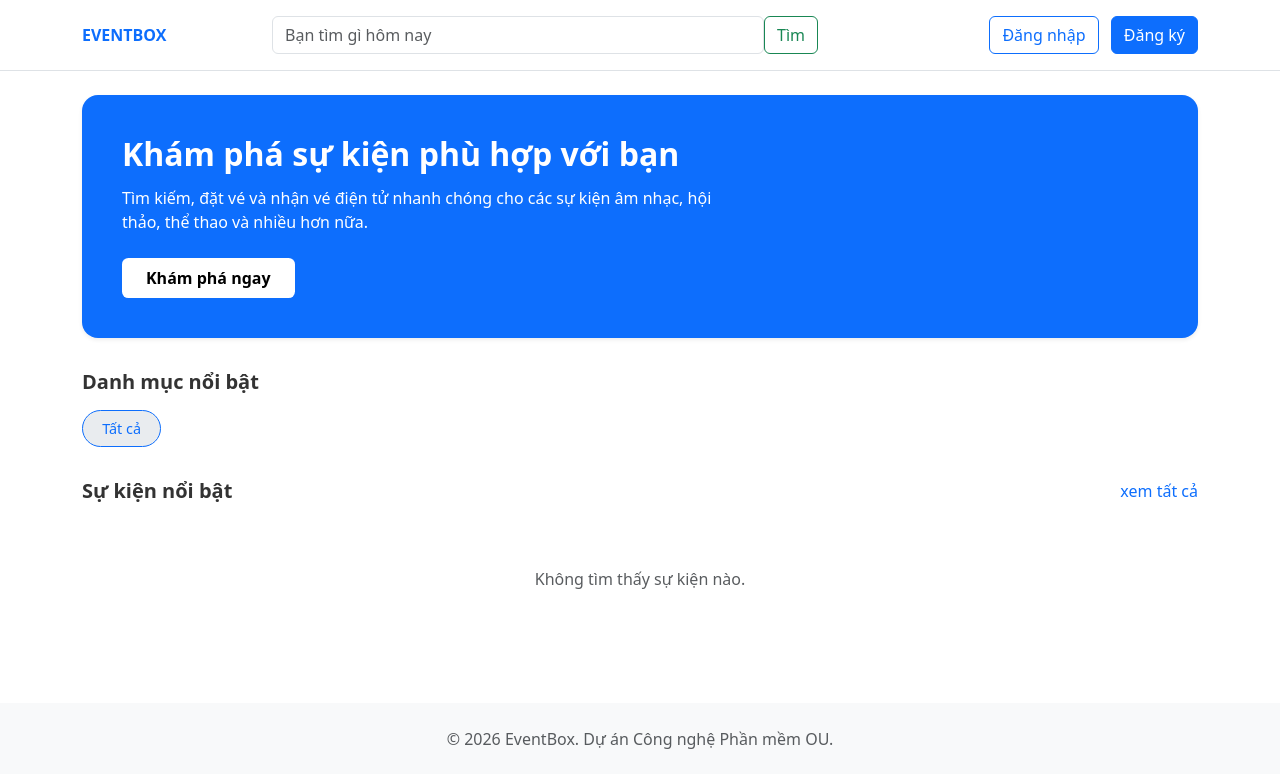
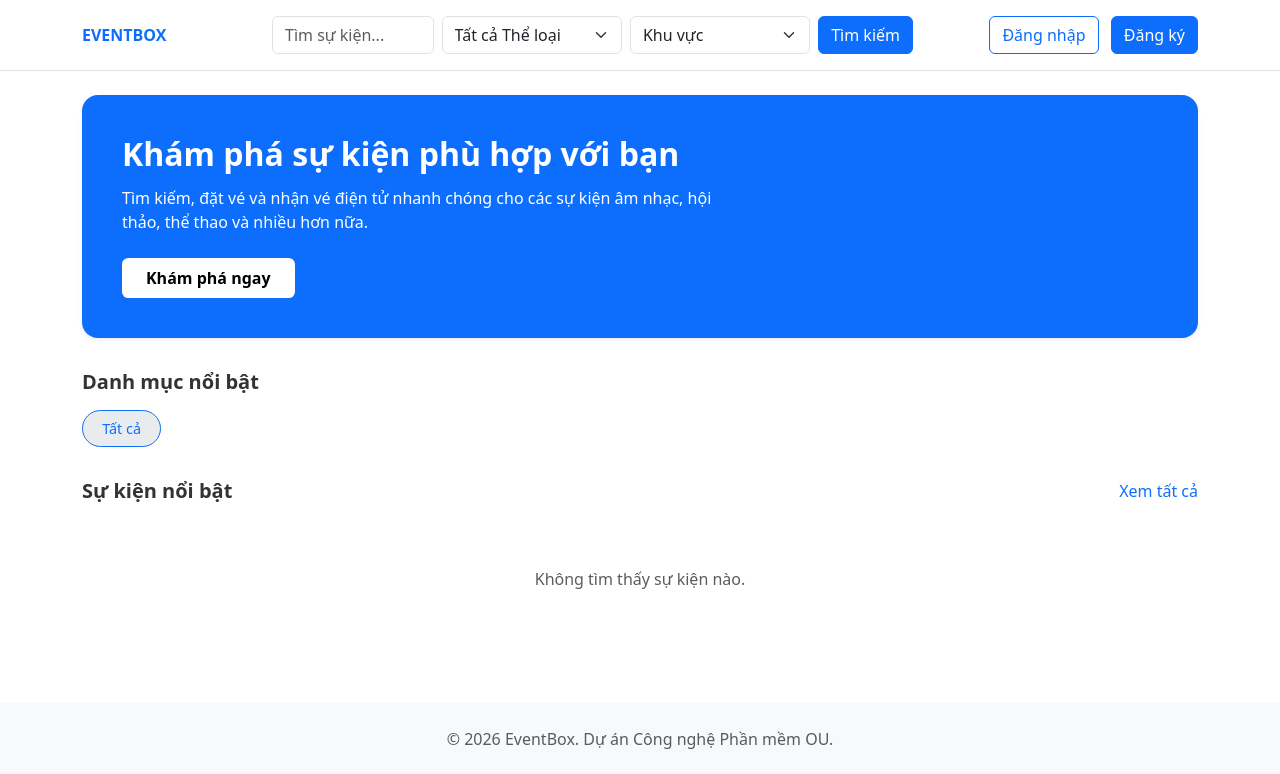
Before and after one commit to PhamMinhHanh/Event-Ticketing-System, a Flask app: page / in a window 1280 px wide. Shown: the top 774 px of the page. Run offline with Flask 3, Linux system fonts and the light colour scheme.

Commit message:
feat: Tích hợp lọc tìm kiếm toàn cục vào Navbar

```diff
--- a/app/routes.py
+++ b/app/routes.py
@@ -5,21 +5,46 @@ from app.models import User, Organizer, Event, Category, TicketType
 # Khởi tạo Blueprint thay vì gọi trực tiếp biến 'app'
 main_bp = Blueprint('main', __name__)
 
+# Dữ liệu  toàn cục, mọi file HTML gọi được
+@main_bp.context_processor
+def inject_global_vars():
+    categories = Category.query.all()
+    # Lấy Tỉnh/Thành phố không trùng lặp
+    provinces_data = db.session.query(Event.province).distinct().all()
+    provinces = [p[0] for p in provinces_data if p[0]]
+    return dict(categories=categories, provinces=provinces)
+
 @main_bp.route('/')
 def index():
-    #Duyệt và Tìm kiếm sự kiện
-    query = request.args.get('q', '')
-    category_id = request.args.get('category', type=int)
+    keyword = request.args.get('q', '')
+    category_id = request.args.get('category')
+    province = request.args.get('province')
 
-    events_query = Event.query
-    if query:
-        events_query = events_query.filter(Event.title.contains(query))
-    if category_id:
-        events_query = events_query.filter_by(category_id=category_id)
+    query = Event.query
 
-    events = events_query.all()
+    # Tìm trong tiêu đề HOẶC mô tả
+    if keyword:
+        # không phân biệt chữ hoa/chữ thường
+        query = query.filter(db.or_(
+            Event.title.ilike(f'%{keyword}%'),
+            Event.description.ilike(f'%{keyword}%')
+        ))
+
+    # Lọc theo danh mục
+    if category_id and category_id.isdigit():
+        query = query.filter(Event.category_id == int(category_id))
+
+    # Lọc theo địa điểm (Tỉnh/Thành phố)
+    if province and province != 'all':
+        query = query.filter(Event.province == province)
+
+    events = query.all()
     categories = Category.query.all()
-    return render_template('index.html', events=events, categories=categories)
+
+    provinces_data = db.session.query(Event.province).distinct().all()
+    provinces = [p[0] for p in provinces_data if p[0]]
+
+    return render_template('index.html', events=events, categories=categories, provinces=provinces)
 
 @main_bp.route('/event/<int:event_id>')
 def event_detail(event_id):
--- a/app/templates/base.html
+++ b/app/templates/base.html
@@ -8,20 +8,39 @@
     <link href="https://cdn.jsdelivr.net/npm/bootstrap@5.3.0/dist/css/bootstrap.min.css" rel="stylesheet">
     {% block styles %}{% endblock %} </head>
 <body>
-{% block navbar %}
+
+    {% block navbar %}
     <div class="bg-white border-bottom py-3 mb-4">
         <div class="container">
             <div class="row align-items-center">
-                <div class="col-md-2">
+
+                <div class="col-md-2 col-lg-2">
                     <a href="{{ url_for('main.index') }}" class="text-decoration-none navbar-brand fw-bold text-primary">EVENTBOX</a>
                 </div>
-                <div class="col-md-6">
-                    <form action="{{ url_for('main.index') }}" method="get" class="d-flex">
-                        <input type="text" name="q" class="form-control" placeholder="Bạn tìm gì hôm nay">
-                        <button class="btn btn-outline-success" type="submit">Tìm</button>
+
+                <div class="col-md-7 col-lg-7">
+                    <form action="{{ url_for('main.index') }}" method="GET" class="d-flex gap-2 mb-0">
+                        <input type="text" class="form-control" name="q" placeholder="Tìm sự kiện..." value="{{ request.args.get('q', '') }}">
+
+                        <select name="category" class="form-select" style="min-width: 140px;">
+                            <option value="">Tất cả Thể loại</option>
+                            {% for cat in categories %}
+                            <option value="{{ cat.id }}" {% if request.args.get('category')|string == cat.id|string %}selected{% endif %}>{{ cat.name }}</option>
+                            {% endfor %}
+                        </select>
+
+                        <select name="province" class="form-select" style="min-width: 140px;">
+                            <option value="all">Khu vực</option>
+                            {% for p in provinces %}
+                            <option value="{{ p }}" {% if request.args.get('province') == p %}selected{% endif %}>{{ p }}</option>
+                            {% endfor %}
+                        </select>
+
+                        <button class="btn btn-primary text-nowrap" type="submit">Tìm kiếm</button>
                     </form>
                 </div>
-                <div class="col-md-4 text-end">
+
+                <div class="col-md-3 col-lg-3 text-end">
                     {% if 'user_id' in session %}
                         <div class="dropdown d-inline-block">
                             <button class="btn btn-outline-primary dropdown-toggle" type="button" data-bs-toggle="dropdown">
@@ -45,11 +64,12 @@
                         <a href="{{ url_for('main.login') }}" class="btn btn-outline-primary me-2">Đăng nhập</a>
                         <a href="{{ url_for('main.register') }}" class="btn btn-primary">Đăng ký</a>
                     {% endif %}
-                </div>
+                    </div>
+
             </div>
         </div>
     </div>
-{% endblock %}
+    {% endblock %}
 
     <div class="container">
         {% with messages = get_flashed_messages(with_categories=true) %}
--- a/app/templates/index.html
+++ b/app/templates/index.html
@@ -50,7 +50,7 @@
 
     <div class="d-flex justify-content-between align-items-end">
         <h3 class="section-title">Sự kiện nổi bật</h3>
-        <a href="#" class="text-decoration-none" style="margin-bottom: 1rem;">xem tất cả</a>
+        <a href="#" class="text-decoration-none" style="margin-bottom: 1rem;">Xem tất cả</a>
     </div>
 
     <div class="row">
```
Also changed, not shown: app/models.py (+10 -3 lines), seed.py (+25 -8 lines).
